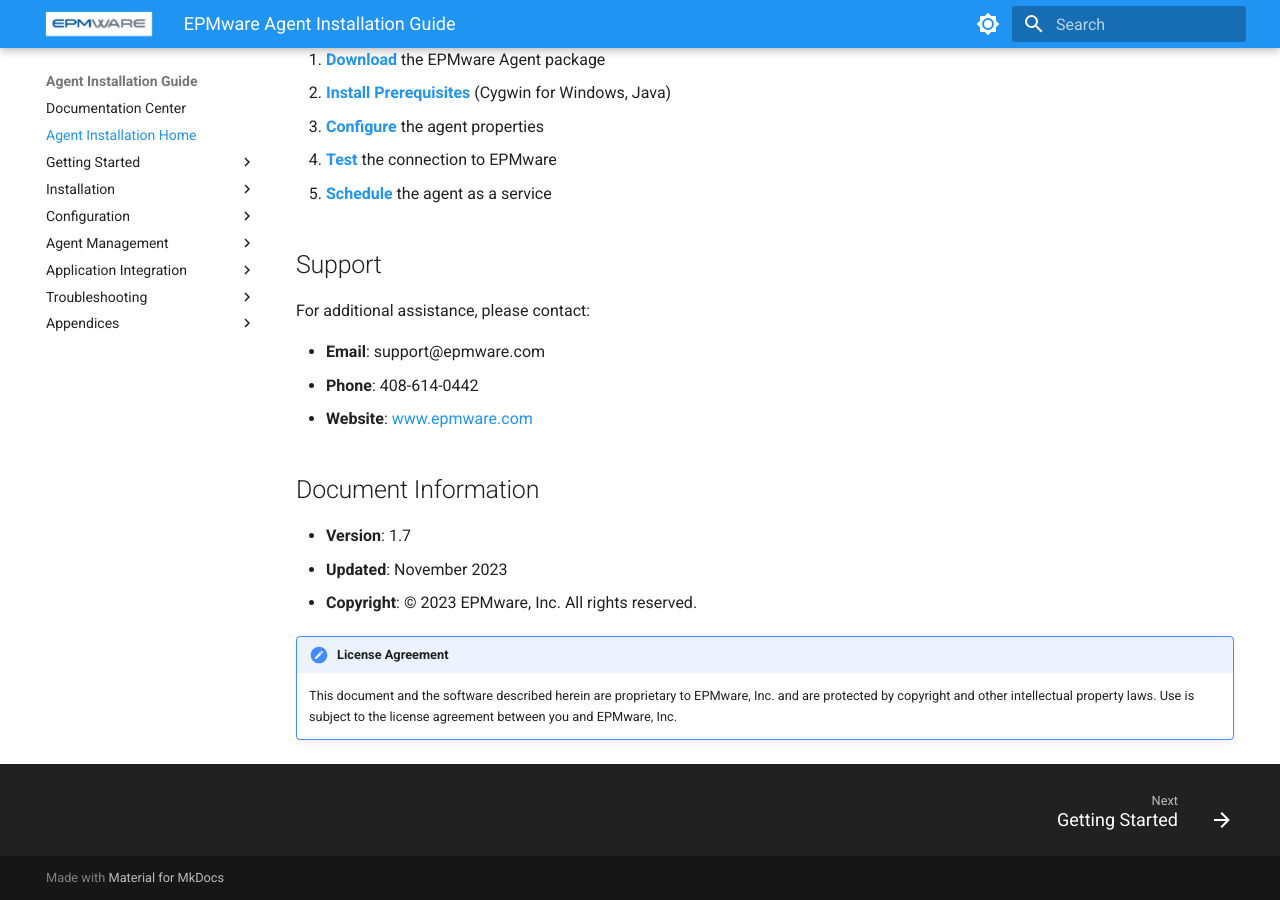
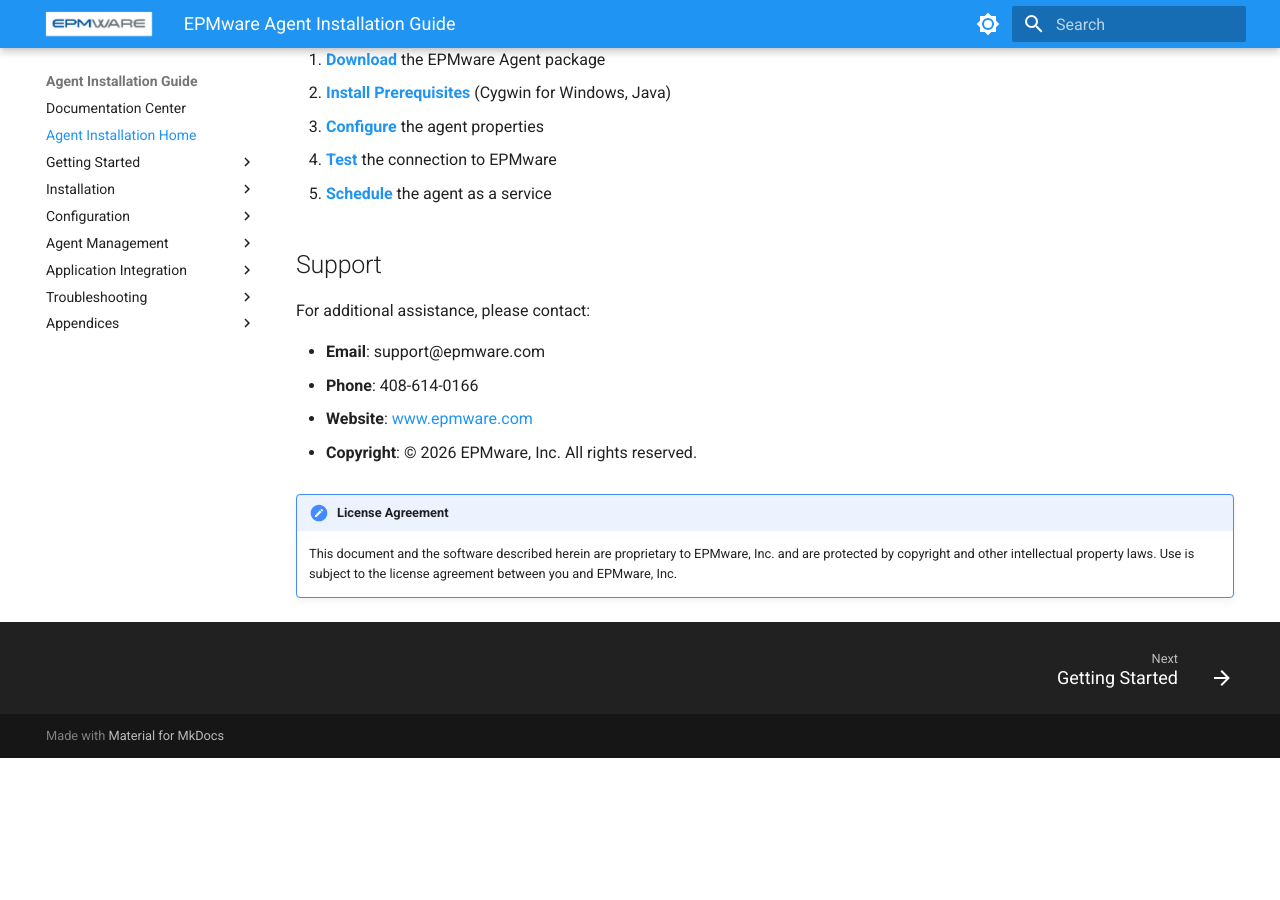
Before and after one commit to tkiratsous/epmware-agent-install, an MkDocs documentation site: the page built from docs/index.md, in a window 1280 px wide and 900 px high, scrolled down 1307 px. Built offline with MkDocs 1.6.1 and Material for MkDocs 9.7.7, drawn with Linux system fonts in a browser that asks for light colours; after the commit the page ends 2065 px from its top, so only the background shows below that.

Commit message:
Update contact phone number and copyright year

```diff
--- a/docs/index.md
+++ b/docs/index.md
@@ -55,14 +55,11 @@
 For additional assistance, please contact:
 
 - **Email**: support@epmware.com
-- **Phone**: 408-614-0442
+- **Phone**: 408-614-0166
 - **Website**: [www.epmware.com](https://www.epmware.com)
 
-## Document Information
 
-- **Version**: 1.7
-- **Updated**: November 2023
-- **Copyright**: © 2023 EPMware, Inc. All rights reserved.
+- **Copyright**: © 2026 EPMware, Inc. All rights reserved.
 
 !!! note "License Agreement"
     This document and the software described herein are proprietary to EPMware, Inc. and are protected by copyright and other intellectual property laws. Use is subject to the license agreement between you and EPMware, Inc.
```
